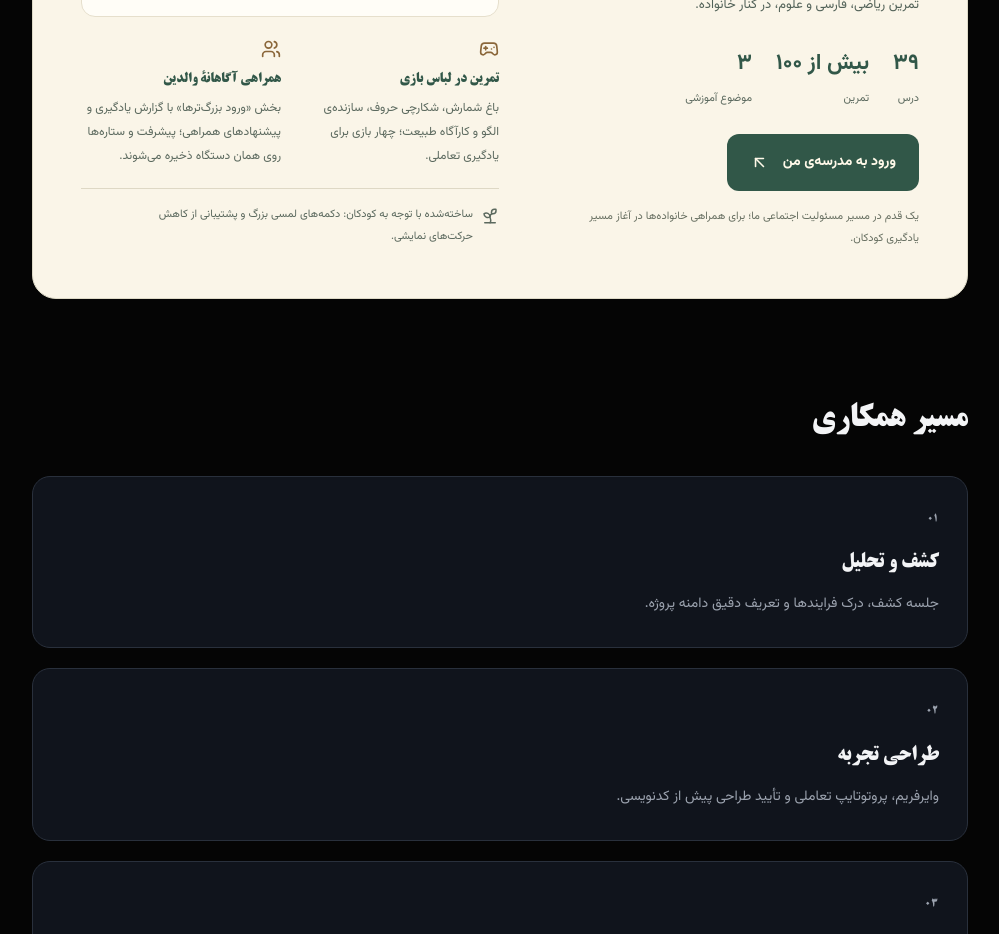
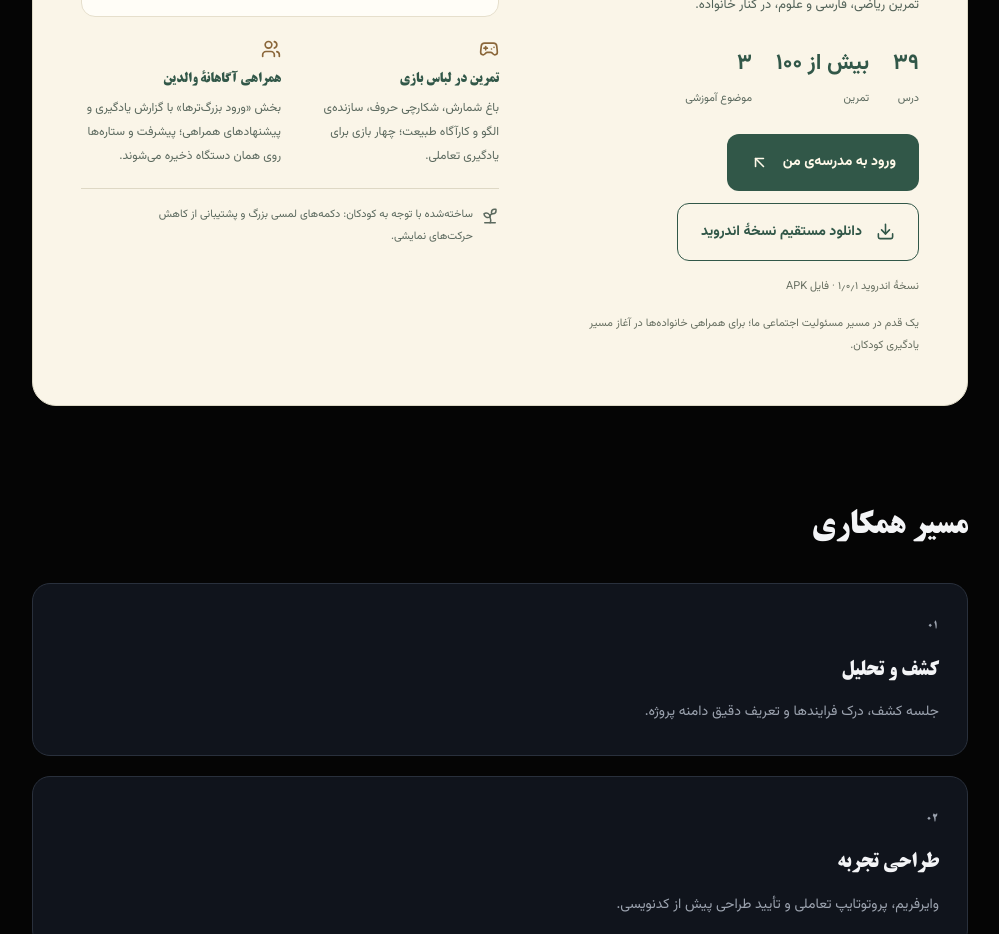
Before and after one commit to rahmaniho/karen-soft, a Next.js app: page /services in a window 1280 px wide. Shown: the part 3040-3974 px from the top of the page, without its empty margins (0-999 px from the left). Built offline with nearby package versions, Linux system fonts and the light colour scheme; no server answers.

Commit message:
Add direct Class1 Android APK download
Co-authored-by: arena-agent <297053741+arena-agent@users.noreply.github.com>

```diff
--- a/app/globals.css
+++ b/app/globals.css
@@ -1291,3 +1291,6 @@ html[data-headings="sans"] {
 .ks-class1-footnote svg { flex-shrink: 0; margin-top: 3px; }
 @media (max-width: 900px) { .ks-class1 { grid-template-columns: minmax(0, 1fr); gap: 28px; } }
 @media (max-width: 480px) { .ks-class1 { padding: 24px 18px; } .ks-class1-extras { grid-template-columns: minmax(0, 1fr); } .ks-class1-link { width: 100%; } }
+.ks-class1-actions { display: flex; flex-wrap: wrap; gap: 12px; }
+.ks-class1-download { background: #faf5e8; color: #315748; border: 1px solid #315748; }
+.ks-class1-download:hover { background: #e7edde; color: #214236; }
--- a/components/sections/class1-community.tsx
+++ b/components/sections/class1-community.tsx
@@ -1,5 +1,7 @@
 import React from "react";
-import { ArrowUpLeft, BookOpen, Calculator, FlaskConical, Gamepad2, Heart, Sprout, Users } from "lucide-react";
+import { ArrowUpLeft, BookOpen, Calculator, Download, FlaskConical, Gamepad2, Heart, Sprout, Users } from "lucide-react";
+
+export const CLASS1_APK_URL = "https://github.com/rahmaniho/Class1/releases/download/v1.0.1/madrese-man-android.apk";
 
 export const CLASS1_URL = "http://class1.karen-soft.ir/";
 
@@ -18,7 +20,11 @@ export function Class1Community() {
         <p className="ks-class1-dedication">تقدیم به کودکان کلاس اول دبستان و والدین همراهشان</p>
         <p className="ks-class1-lead">یادگیری می‌تواند یک ماجراجویی شیرین باشد. «مدرسه‌ی من | کلاس اول» یک وب‌اپ فارسی و راست‌چین برای کودکان ۶ تا ۷ ساله است؛ همراهی برای تمرین ریاضی، فارسی و علوم، در کنار خانواده.</p>
         <div className="ks-class1-stats" aria-label="محتوای آموزشی"><span><strong>۳۹</strong> درس</span><span><strong>بیش از ۱۰۰</strong> تمرین</span><span><strong>۳</strong> موضوع آموزشی</span></div>
+        <div className="ks-class1-actions">
         <a href={CLASS1_URL} className="ks-class1-link" target="_blank" rel="noopener noreferrer">ورود به مدرسه‌ی من <ArrowUpLeft size={19} aria-hidden="true" /><span className="sr-only"> (در پنجرهٔ جدید)</span></a>
+          <a href={CLASS1_APK_URL} className="ks-class1-link ks-class1-download"><Download size={19} aria-hidden="true" /> دانلود مستقیم نسخهٔ اندروید</a>
+        </div>
+        <p className="ks-class1-note">نسخهٔ اندروید ۱٫۰٫۱ · فایل APK</p>
         <p className="ks-class1-note">یک قدم در مسیر مسئولیت اجتماعی ما؛ برای همراهی خانواده‌ها در آغاز مسیر یادگیری کودکان.</p>
       </div>
       <div className="ks-class1-content">
```
Also changed, not shown: 1 other file (tests, documents, lock files or other folders).
